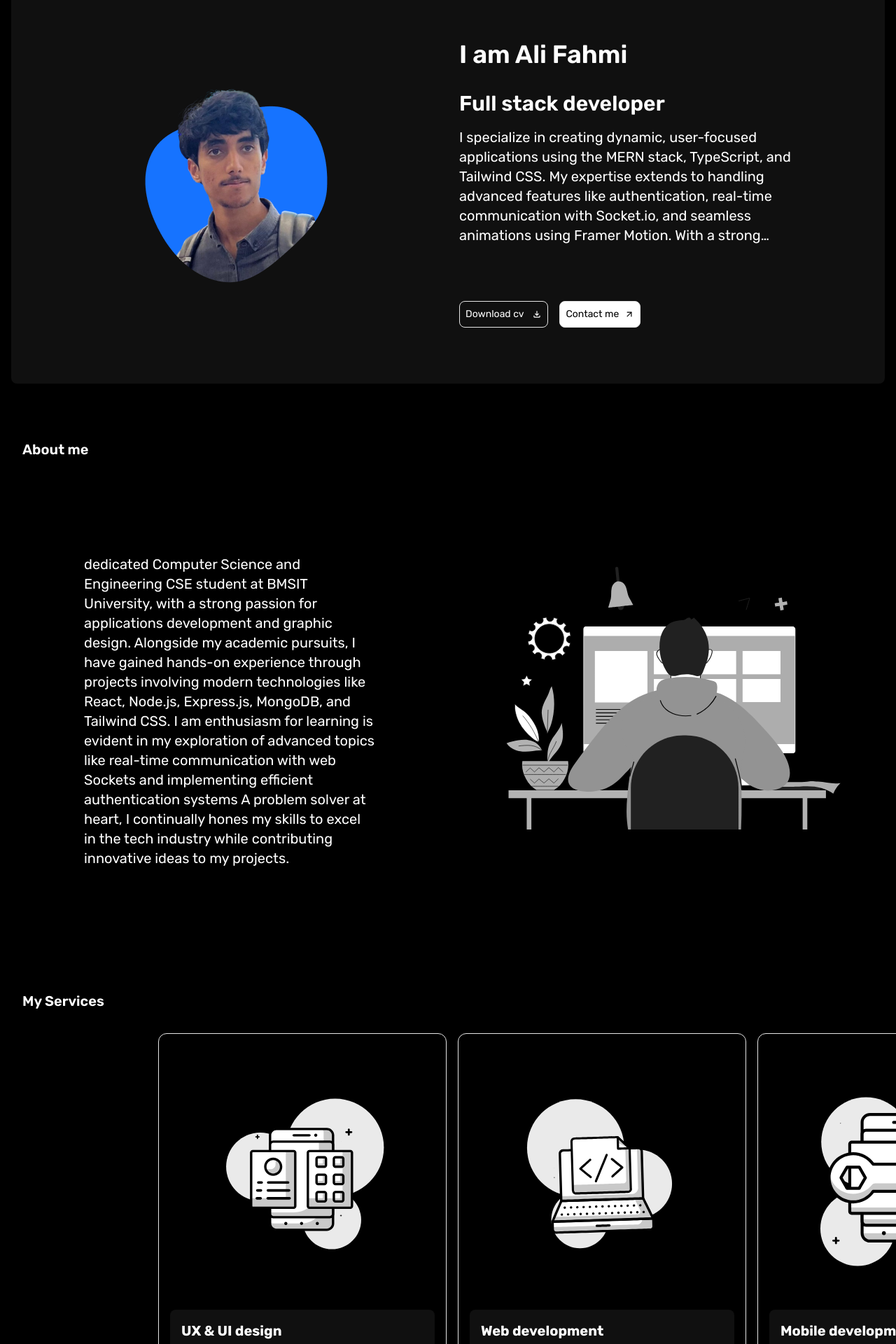
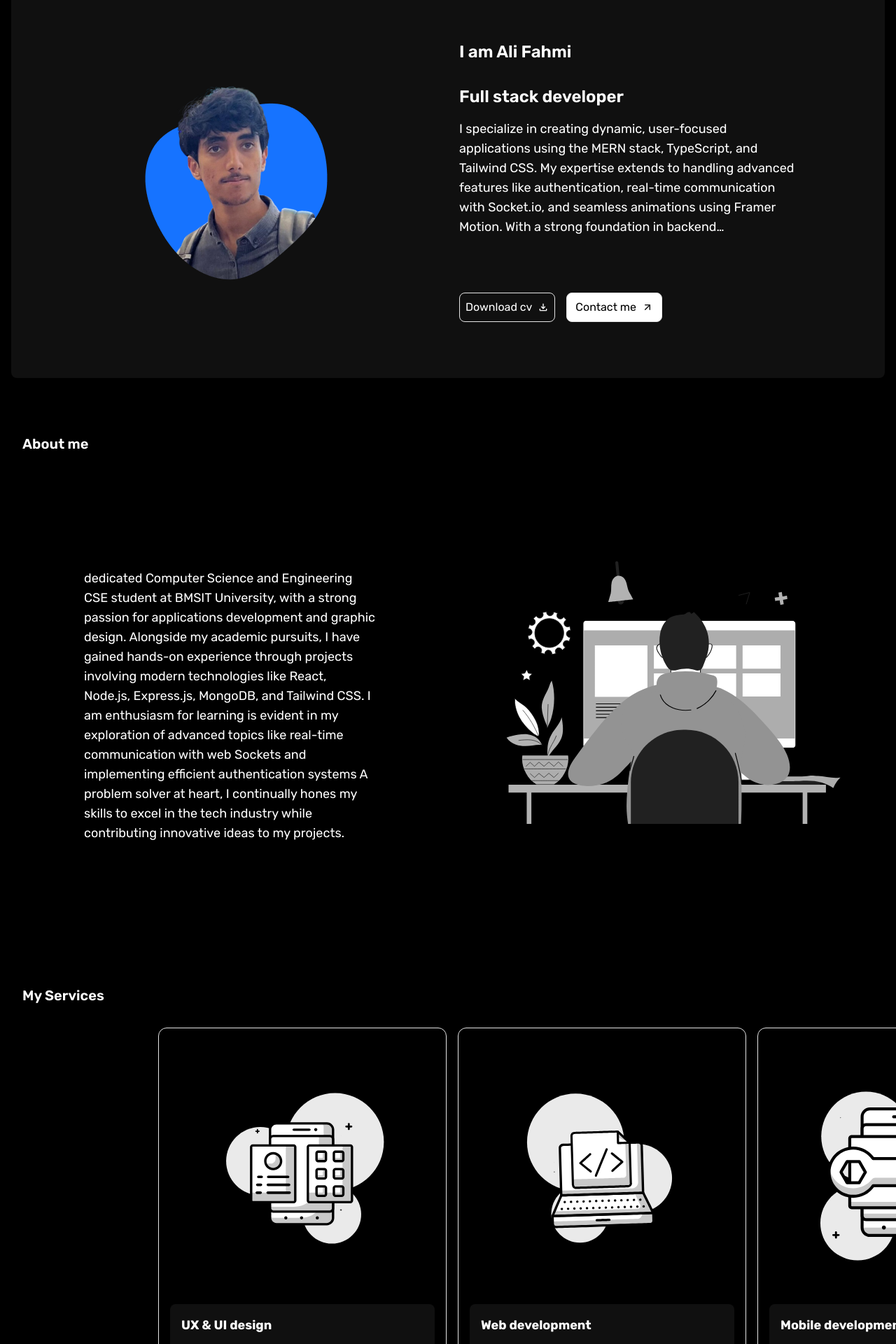
Before and after one commit to Aliicoder/portfolio, a React (Vite) app: page / in a window 1280 px wide. Shown: the part 160-2080 px from the top of the page at 70% size. Built offline with nearby package versions, Linux system fonts and the light colour scheme; a web font is replaced by a local one.

Commit message:
ui fixes 6

```diff
--- a/src/components/dedicated/HomePage/AboutMe.tsx
+++ b/src/components/dedicated/HomePage/AboutMe.tsx
@@ -7,7 +7,7 @@ function AboutMe() {
   return (
     <div className="mt-8 container mx-auto bg-[var(--main-color)] overflow-hidden">
       <div className="p-8">
-        <div className="flex justify-center w-fit ">
+        <div className="  relative flex justify-center w-fit ">
           <h1 className="relative text-lg md:text-xl font-semibold z-20 ">
             {t("headers.aboutMe")}
           </h1>
@@ -15,7 +15,7 @@ function AboutMe() {
       </div>
       <div className="p-4 flex flex-col-reverse md:flex-row flex-wrap">
         <div className="basis-full md:basis-1/2 flex justify-center items-center  ">
-          <h1 className="p-4 md:p-0 text-lg md:text-xl basis-full md:basis-4/6 ">
+          <h1 className="p-4 md:p-0 md:text-lg basis-full md:basis-4/6 ">
             {t("aboutMe")}
           </h1>
         </div>
--- a/src/components/dedicated/HomePage/Hero.tsx
+++ b/src/components/dedicated/HomePage/Hero.tsx
@@ -29,21 +29,18 @@ function Hero() {
       <div className="mt-8 p-4 flex flex-col basis-full md:basis-1/2 justify-center">
         <div className="py-4 gap-4 flex flex-col">
           <h1
-            className="text-3xl font-semibold
-            md:text-4xl"
+            className="text-xl font-semibold md:text-2xl"
           >
             {t("intro.name")}
           </h1>
           <div className="py-4 gap-4 flex flex-col h-fit">
             <h1
-              className="text-2xl font-semibold
-              md:text-3xl"
+              className="text-xl font-semibold md:text-2xl"
             >
               {t("intro.title")}
             </h1>
             <p
-              className="text-lg w-10/12 line-clamp-6
-              md:text-xl"
+              className=" w-10/12 line-clamp-6 md:text-lg"
             >
               {t("intro.summary")}
             </p>
@@ -57,8 +54,7 @@ function Hero() {
           <CustomButton
             text={t("buttons.downloadCV")}
             onClick={downloadCV}
-            className=" text-lg  p-4 gap-3 flex justify-between items-center  shadow-none rounded-lg border
-              md:text-sm md:p-2 "
+            className="py-2 px-3 gap-2 flex justify-between items-center  shadow-none rounded-lg border md:p-2 "
           >
             {language == "en" && (
               <MdOutlineFileDownload className="rtl:-scale-x-100 " />
@@ -67,8 +63,7 @@ function Hero() {
           <CustomButton
             text={t("buttons.contact")}
             onClick={contactOnWhatsApp}
-            className=" text-lg p-4 gap-2 flex justify-between items-center bg-[--secondary-background-color] text-[--secondary-text-color] shadow-none rounded-lg border
-              md:text-sm md:p-2  "
+            className="py-2 px-3 gap-2 flex justify-between items-center bg-[--secondary-background-color] text-[--secondary-text-color] shadow-none rounded-lg border"
           >
             <LuArrowUpRight className="rtl:-scale-x-100" />
           </CustomButton>
--- a/src/components/dedicated/HomePage/MyJourney.tsx
+++ b/src/components/dedicated/HomePage/MyJourney.tsx
@@ -7,7 +7,7 @@ function MyJourney() {
   const { darkTheme } = useContext(ThemeContext)
   return (
     <section className="mt-10">
-      <div className="p-8 ">
+      <div className="p-8">
         <div className="flex justify-center w-fit ">
           <h1 className="text-lg md:text-xl font-semibold">
             {t("headers.myJourney")}
@@ -22,11 +22,11 @@ function MyJourney() {
         <div className="montserrat flex flex-col gap-8 ">
           <div>
             <h1 className="relative p-8  text-nowrap">
-              <h1 className=" text-lg md:text-xl font-bold">
+              <h1 className="md:text-lg font-bold">
                 {" "}
                 {t("journey.graphicDesign.title")}{" "}
               </h1>
-              <h1 className="mt-2 text-sm md:text-lg text-nowrap">
+              <h1 className="mt-2 text-xs md:text-lg text-nowrap">
                 {t("journey.graphicDesign.years")}
               </h1>
               <div className="absolute w-1 scale-110 origin-center h-1/2 -translate-x-full  left-0 top-0  " />
@@ -37,14 +37,14 @@ function MyJourney() {
               />
             </h1>
             <div className="px-8">
-              <p className="c7 md:c4 md:line-clamp-5 text-balance">
+              <p className="text-sm md:text-lg md:line-clamp-5 text-balance">
                 {t("journey.graphicDesign.description")}
               </p>
             </div>
           </div>
           <div>
-            <h1 className="relative p-6 md:p-[3%] text-nowrap">
-              <h1 className="text-lg md:text-xl font-bold">
+            <h1 className="relative p-8  text-nowrap">
+              <h1 className="md:text-lg font-bold">
                 {" "}
                 {t("journey.frontEnd.title")}
               </h1>
@@ -56,14 +56,14 @@ function MyJourney() {
               />
             </h1>
             <div className="px-8">
-              <p className="c7 md:c4 md:line-clamp-5 text-balance">
+              <p className="text-sm md:text-lg md:line-clamp-5 text-balance">
                 {t("journey.frontEnd.description")}
               </p>
             </div>
           </div>
           <div>
-            <h1 className="relative p-6 md:p-[3%] text-nowrap">
-              <h1 className="text-lg md:text-xl font-bold">
+            <h1 className="relative p-8  text-nowrap">
+              <h1 className="md:text-lg font-bold">
                 {" "}
                 {t("journey.backEnd.title")}{" "}
               </h1>
@@ -75,14 +75,14 @@ function MyJourney() {
               />
             </h1>
             <div className="px-8">
-              <p className="c7 md:c4 md:line-clamp-5 text-balance">
+              <p className="text-sm md:text-lg md:line-clamp-5 text-balance">
                 {t("journey.backEnd.description")}
               </p>
             </div>
           </div>
           <div>
-            <h1 className="relative p-6 md:p-[3%] text-nowrap">
-              <h1 className="text-lg md:text-xl font-bold">
+            <h1 className="relative p-8  text-nowrap">
+              <h1 className="md:text-lg font-bold">
                 {" "}
                 {t("journey.fullStack.title")}{" "}
               </h1>
@@ -94,7 +94,7 @@ function MyJourney() {
               />
             </h1>
             <div className="px-8">
-              <p className="c7 md:c4 md:line-clamp-5 text-balance">
+              <p className="text-sm md:text-lg md:line-clamp-5 text-balance">
                 {t("journey.fullStack.description")}
               </p>
             </div>
--- a/src/components/dedicated/HomePage/MyServices.tsx
+++ b/src/components/dedicated/HomePage/MyServices.tsx
@@ -31,8 +31,8 @@ function MyServices() {
                   <div className="">
                     <Lottie className="p-12 md:p-16" animationData={uxui} />
                   </div>
-                  <h1 className="text-lg md:text-xl font-bold ">UX & UI design</h1>
-                  <h2 className=" line-clamp-4">
+                  <h1 className="md:text-lg font-bold ">UX & UI design</h1>
+                  <h2 className="line-clamp-4">
                     the focus lies in crafting seamless, intuitive, and visually
                     engaging experiences that resonate with users. ensures that
                     interactions with a product are effortless, enjoyable, and
@@ -49,7 +49,7 @@ function MyServices() {
                   <Lottie animationData={uxui} />
                 </div>
                 <div className="p-4 gap-4 flex flex-col rounded-lg  bg-[--blur-color]">
-                  <h1 className="text-lg md:text-xl font-bold line-clamp-1 ">
+                  <h1 className="md:text-lg font-bold line-clamp-1 ">
                     {t("services.uxUiDesign.title")}
                   </h1>
                   <h2 className="text-sm md:text-normal line-clamp-4 text balance">
@@ -65,7 +65,7 @@ function MyServices() {
               <div className="p-12 md:p-16">              <Lottie animationData={web} />
                 </div>
                 <div className="p-4 gap-4 flex flex-col rounded-lg  bg-[--blur-color]">
-                  <h1 className="text-lg md:text-xl font-bold line-clamp-1">
+                  <h1 className="md:text-lg font-bold line-clamp-1">
                     {t("services.webDevelopment.title")}
                   </h1>
                   <h2 className="text-sm md:text-normal line-clamp-4 text balance">
@@ -82,7 +82,7 @@ function MyServices() {
                   <Lottie animationData={mob} />
                 </div>
                 <div className="p-4 gap-4 flex flex-col rounded-lg  bg-[--blur-color]">
-                  <h1 className="text-lg md:text-xl font-bold line-clamp-1">
+                  <h1 className="md:text-lg font-bold line-clamp-1">
                     {t("services.mobileDevelopment.title")}
                   </h1>
                   <h2 className="text-sm md:text-normal line-clamp-4 text balance">
--- a/src/components/dedicated/HomePage/TechStack.tsx
+++ b/src/components/dedicated/HomePage/TechStack.tsx
@@ -106,16 +106,16 @@ function TechStack() {
           ref={smallWrapperRef}
           className="downPartnerWrapper flex w-full h-full"
         >
-          <div className=" p-6 | basis-1/4   shrink-0  flex justify-center items-center">
+          <div className=" p-6 basis-1/4   shrink-0  flex justify-center items-center">
             <Aws />
           </div>
-          <div className="p-6 | basis-1/4     shrink-0 flex justify-center items-center">
+          <div className="p-6 basis-1/4     shrink-0 flex justify-center items-center">
             <Git />
           </div>
-          <div className="p-6 | basis-1/4    shrink-0 flex justify-center items-center">
+          <div className="p-6 basis-1/4    shrink-0 flex justify-center items-center">
             <Docker />
           </div>
-          <div className="p-6 | basis-1/4     shrink-0 flex justify-center items-center">
+          <div className="p-6 basis-1/4     shrink-0 flex justify-center items-center">
             <Github />
           </div>
 
@@ -123,16 +123,16 @@ function TechStack() {
             style={{ right: "var(--small-wrapper-width)" }}
             className={`absolute flex w-full h-full pointer-events-none`}
           >
-            <div className="p-6 | basis-1/4 shrink-0  flex justify-center items-center">
+            <div className="p-6 basis-1/4 shrink-0  flex justify-center items-center">
               <Aws />
             </div>
-            <div className="p-6 | basis-1/4  shrink-0 flex justify-center items-center">
+            <div className="p-6 basis-1/4  shrink-0 flex justify-center items-center">
               <Git />
             </div>
-            <div className="p-6 | basis-1/4  shrink-0 flex justify-center items-center">
+            <div className="p-6 basis-1/4  shrink-0 flex justify-center items-center">
               <Docker />
             </div>
-            <div className="p-6 | basis-1/4  shrink-0 flex justify-center items-center">
+            <div className="p-6 basis-1/4  shrink-0 flex justify-center items-center">
               <Github />
             </div>
           </div>
```
